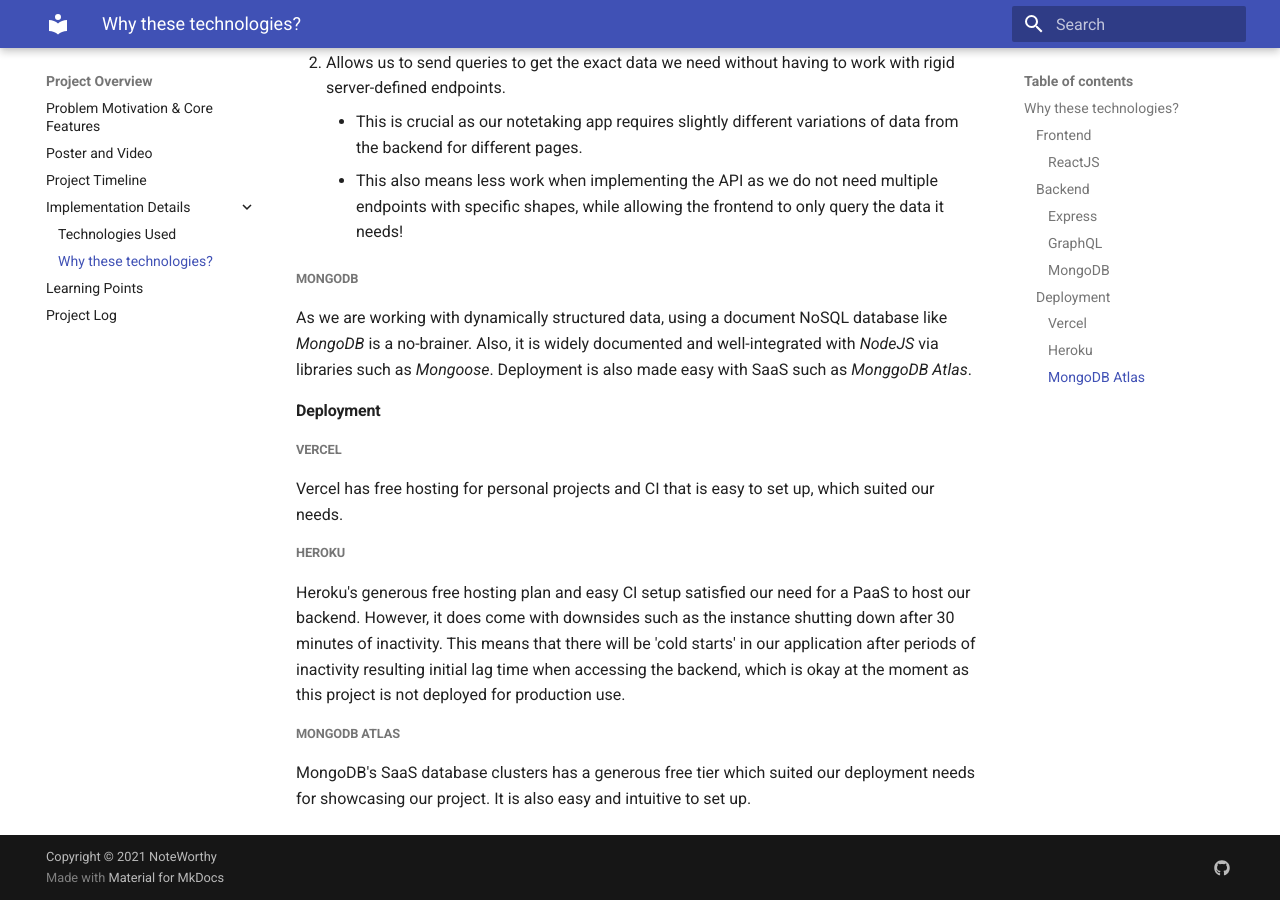
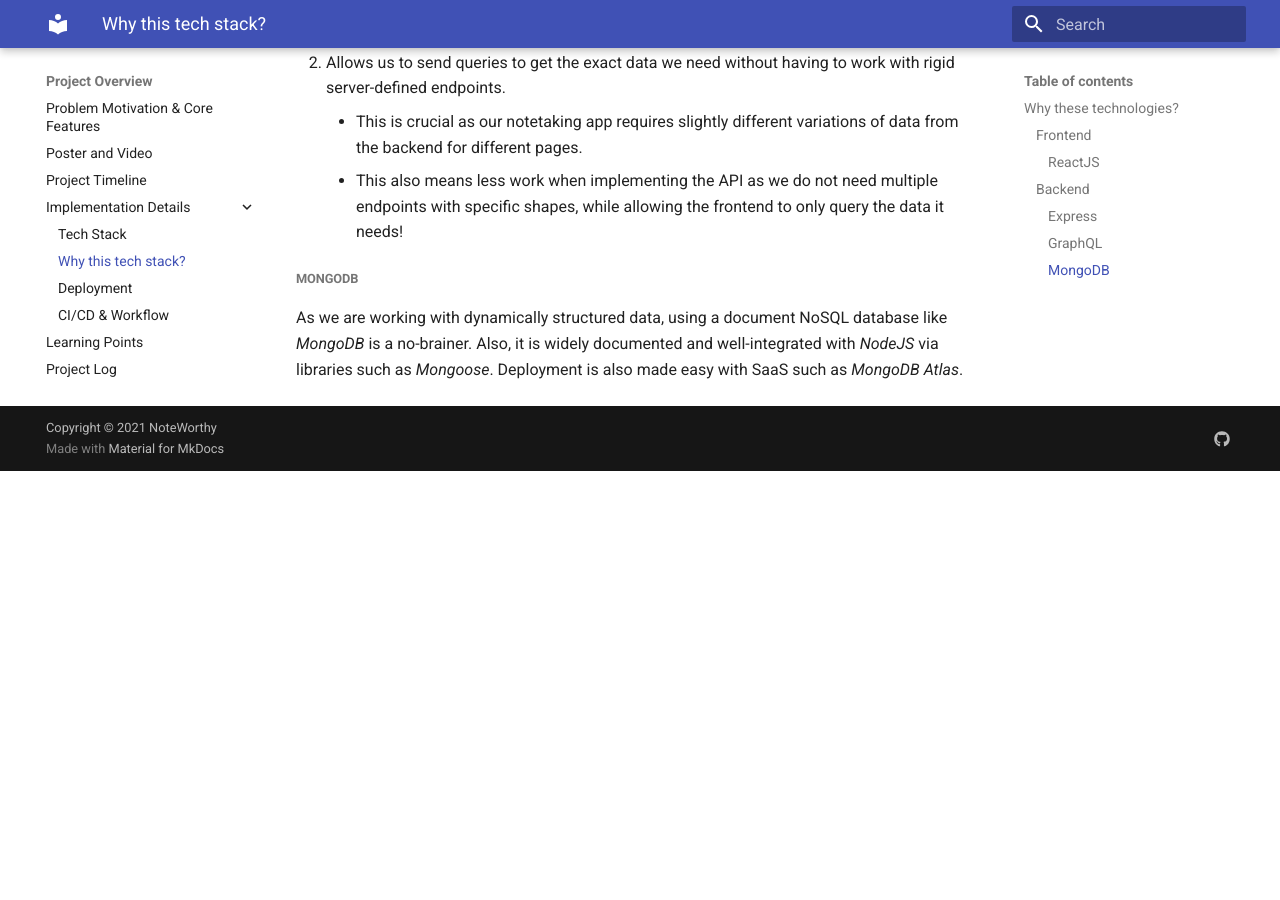
Before and after one commit to chownces/NoteWorthy-Documentation, an MkDocs documentation site: the page built from docs/project-overview/implementationdetails/whytechstack.md, in a window 1280 px wide and 900 px high, scrolled down 754 px. Built offline with MkDocs 1.6.1 and Material for MkDocs 9.7.7, drawn with Linux system fonts in a browser that asks for light colours; after the commit the page ends 1225 px from its top, so only the background shows below that.

Commit message:
Add more implementation details

```diff
--- a/docs/project-overview/implementationdetails/whytechstack.md
+++ b/docs/project-overview/implementationdetails/whytechstack.md
@@ -25,17 +25,4 @@
 
 ##### MongoDB
 As we are working with dynamically structured data, using a document NoSQL database like *MongoDB* is a no-brainer. Also, it is widely
-documented and well-integrated with *NodeJS* via libraries such as *Mongoose*. Deployment is also made easy with SaaS such as *MonggoDB Atlas*.
-
-#### Deployment
-##### Vercel
-Vercel has free hosting for personal projects and CI that is easy to set up, which suited our needs.
-
-##### Heroku
-Heroku's generous free hosting plan and easy CI setup satisfied our need for a PaaS to host our backend. However, it does come with downsides
-such as the instance shutting down after 30 minutes of inactivity. This means that there will be 'cold starts' in our application after periods
-of inactivity resulting initial lag time when accessing the backend, which is okay at the moment as this project is not deployed for production use.
-
-##### MongoDB Atlas
-MongoDB's SaaS database clusters has a generous free tier which suited our deployment needs for showcasing our project. It is also easy and
-intuitive to set up.
+documented and well-integrated with *NodeJS* via libraries such as *Mongoose*. Deployment is also made easy with SaaS such as *MongoDB Atlas*.
--- a/mkdocs.yml
+++ b/mkdocs.yml
@@ -16,8 +16,10 @@
     - Poster and Video: 'project-overview/postervideo.md'
     - Project Timeline: 'project-overview/timeline.md'
     - Implementation Details:
-      - Technologies Used: 'project-overview/implementationdetails/techstack.md'
-      - Why these technologies?:  'project-overview/implementationdetails/whytechstack.md'
+      - Tech Stack: 'project-overview/implementationdetails/techstack.md'
+      - Why this tech stack?:  'project-overview/implementationdetails/whytechstack.md'
+      - Deployment: 'project-overview/implementationdetails/deployment.md'
+      - CI/CD & Workflow: 'project-overview/implementationdetails/workflow.md'
     - Learning Points: 'project-overview/learningpoints.md'
     - Project Log: 'project-overview/projectlog.md'
   - Developer Guide:
```
Also changed, not shown: docs/project-overview/implementationdetails/deployment.md (added, +20 -0 lines), docs/project-overview/implementationdetails/techstack.md (+2 -11 lines), docs/project-overview/implementationdetails/workflow.md (added, +45 -0 lines), docs/project-overview/timeline.md (+6 -2 lines).
